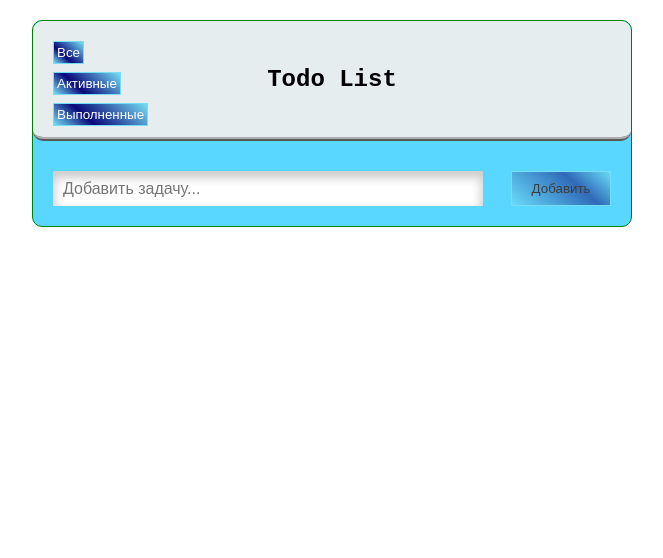
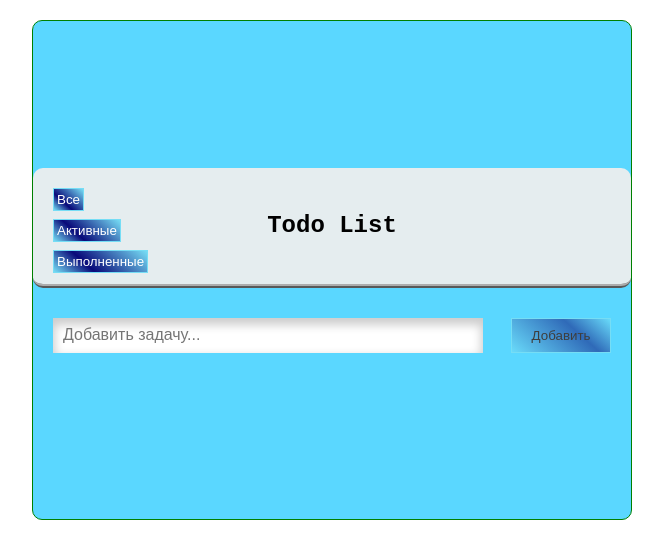
Before and after one commit to CheshireAtTheFront/ToDo-List---React, a React (Create React App) app: page / in a window 1280 px wide. Shown: the top 558 px of the page, without its empty margins (308-971 px from the left). Built offline with nearby package versions, Linux system fonts and the light colour scheme.

Commit message:
feat: добавлен-новый-блок-и-скрол

```diff
--- a/public/style.css
+++ b/public/style.css
@@ -22,10 +22,25 @@ button {
   width: 100%;
   max-width: 600px;
   min-height: 200px;
+  height: 500px;
   border: 1px solid green;
   border-radius: 10px;
   background-color: rgb(90 215 255);
   /* background-color: rgba(0, 136, 179, 0.239); */
+}
+
+.main-section {
+  overflow-y: auto;
+  scrollbar-width: thin;
+  scrollbar-color: #ffffff transparent;
+}
+
+.main-section::-webkit-scrollbar {
+  width: 15px;
+}
+
+.main-section::-webkit-scrollbar-track {
+  scrollbar-color: #ffffff transparent;
 }
 
 .section {
@@ -85,7 +100,7 @@ button {
 .block-buttons {
   position: absolute;
   top: 20px;
-    left: 20px;
+  left: 20px;
   align-items: start;
   height: 85px;
 }
--- a/src/App.js
+++ b/src/App.js
@@ -113,8 +113,10 @@ function App() {
     <div className="App">
       <main className="main">
         <Header setDone={setDone} />
-        <InputTodo addTask={addTask} input={input} setInput={setInput} />
-        {taskTodoList}
+        <div className="main-section">
+          <InputTodo addTask={addTask} input={input} setInput={setInput} />
+          {taskTodoList}
+        </div>
       </main>
     </div>
   );
```
